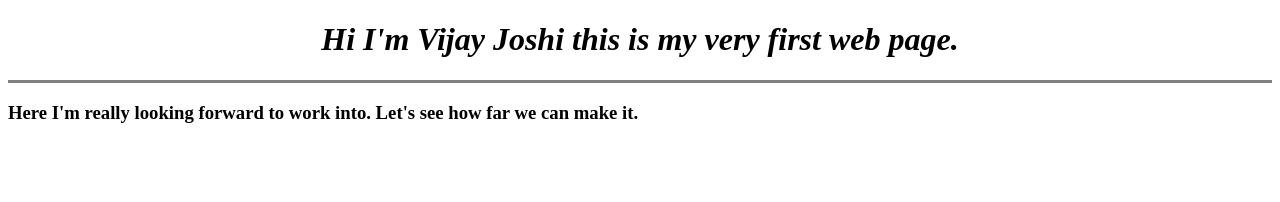
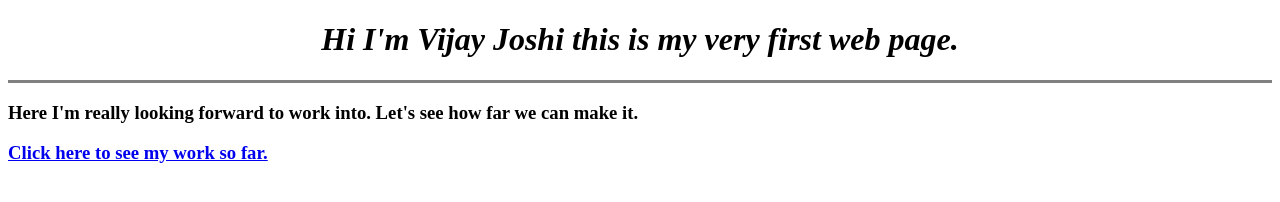
Before and after one commit to itsvijayjoshi/web1, a plain HTML site: page index.html in a window 1280 px wide. Drawn offline with Linux system fonts and the light colour scheme.

Commit message:
Update index.html

```diff
--- a/index.html
+++ b/index.html
@@ -23,7 +23,7 @@ webpage to give us desired result-->
   <h3> Here I'm really looking forward to work into. Let's see
     how far we can make it. </h3>
   </p>
-
+  <a href = "index2.html"><h3>Click here to see my work so far.</h3></a>
 
 </body>
 
```
